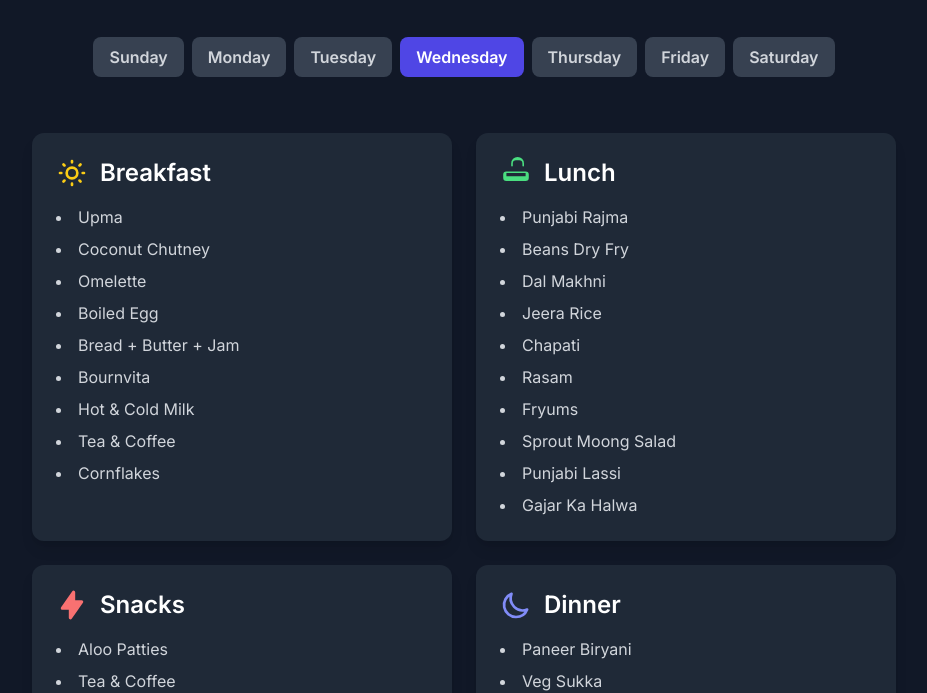
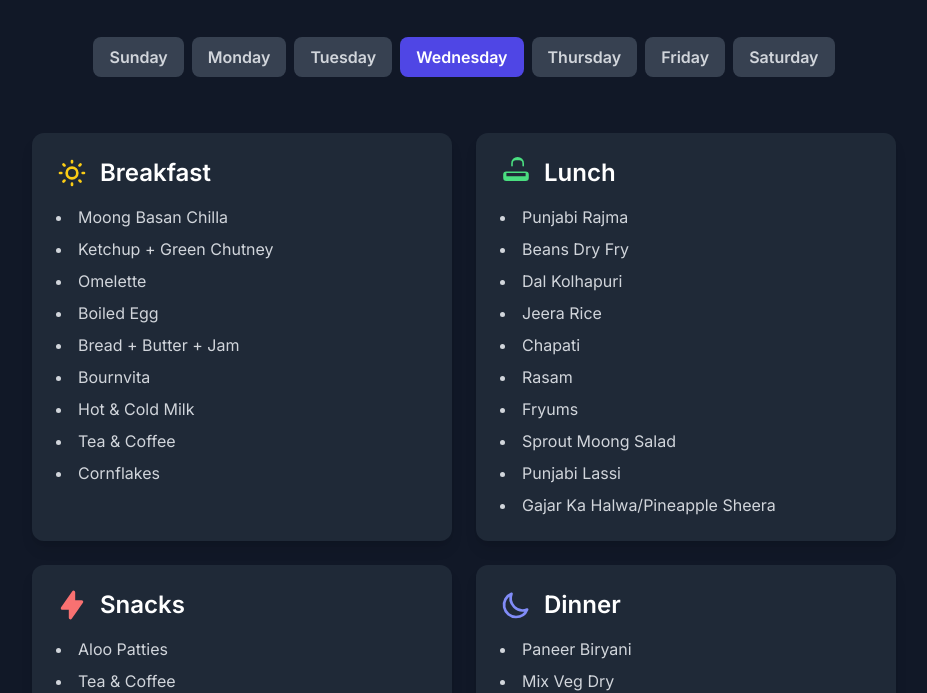
Before and after one commit to DhruvxKr/menu, a plain HTML site: page index.html in a window 1280 px wide. Shown: the part 115-808 px from the top of the page, without its empty margins (176-1103 px from the left). Drawn offline with nearby package versions, Linux system fonts and the light colour scheme.

Commit message:
Update weekly mess menu (Jan 2026)

```diff
--- a/index.html
+++ b/index.html
@@ -58,8 +58,8 @@
             const menu = {
     Monday: {
         Breakfast: [
-            "Misal Pav",
-            "Farsaan",
+            "Aloo Pyaz Paratha",
+            "Curd",
             "Omelette",
             "Boiled Egg",
             "Bread + Butter + Jam",
@@ -100,8 +100,8 @@
 
     Tuesday: {
         Breakfast: [
-            "Aloo Pyaz Paratha",
-            "Curd",
+            "Misal Pav",
+            "Farsaan",
             "Omelette",
             "Boiled Egg",
             "Bread + Butter + Jam",
@@ -123,24 +123,25 @@
             "Shahi Tukda"
         ],
         Snacks: [
-            "Corn Chaat",
+            "Chowmein",
             "Tea & Coffee"
         ],
         Dinner: [
             "Mushroom Kadhai",
-            "Baingan Bharta",
+            "Dal Kachori",
             "Dal Fry",
-            "Plain Rice",
+            "Jeera Rice",
             "Chapati",
             "Plain Curd",
-            "Cream of Broccoli Soup"
+            "Green Salad",
+            "Rasam"
         ]
     },
 
     Wednesday: {
         Breakfast: [
-            "Upma",
-            "Coconut Chutney",
+            "Moong Basan Chilla",
+            "Ketchup + Green Chutney",
             "Omelette",
             "Boiled Egg",
             "Bread + Butter + Jam",
@@ -152,14 +153,14 @@
         Lunch: [
             "Punjabi Rajma",
             "Beans Dry Fry",
-            "Dal Makhni",
+            "Dal Kolhapuri",
             "Jeera Rice",
             "Chapati",
             "Rasam",
             "Fryums",
             "Sprout Moong Salad",
             "Punjabi Lassi",
-            "Gajar Ka Halwa"
+            "Gajar Ka Halwa/Pineapple Sheera"
         ],
         Snacks: [
             "Aloo Patties",
@@ -167,11 +168,8 @@
         ],
         Dinner: [
             "Paneer Biryani",
-            "Veg Sukka",
-            "Dal Lasooni",
-            "Plain Rice",
+            "Mix Veg Dry",
             "Chapati",
-            "Sambhar",
             "Mix Salad",
             "Veg Raita",
             "Chicken Biryani",
@@ -198,23 +196,23 @@
             "Plain Rice",
             "Puri + Chapati",
             "Sambhar",
-            "Fried Papad",
+            "Roasted Papad",
             "Toss Salad",
             "Fresh Lime Water",
             "Sevai Kheer"
         ],
         Snacks: [
-            "Vada Pav",
+            "Sabudana Vada",
             "Tea & Coffee"
         ],
         Dinner: [
-            "Aloo Tamatar Gravy",
+            "Aloo Matar Gravy",
             "Gobhi Paratha",
             "Dal Tadka",
-            "Jeera Rice",
+            "Plain Rice",
             "Chapati",
             "Plain Curd",
-            "Hot n Sour Soup"
+            "Tomato Soup + Croutons"
         ]
     },
 
@@ -231,31 +229,31 @@
             "Cornflakes"
         ],
         Lunch: [
-            "Lauki Chana Gravy",
+            "Sev Tamatar Gravy",
             "Soya Masala",
             "Dal Kolhapuri",
             "Plain Rice",
             "Chapati",
             "Sambhar",
-            "Roasted Papad",
+            "Fried Papad",
             "Masala Chopped Salad",
             "Plain Curd",
             "Gulab Jamun"
         ],
         Snacks: [
-            "Aloo Tikki Chaat",
+            "Schezwan Roll",
             "Tea & Coffee"
         ],
         Dinner: [
             "Paneer Do Pyaza",
             "Tawa Veg Dry",
-            "Dal Fry",
+            "Dal Banjara",
             "Jeera Rice",
             "Chapati + Paratha",
             "Sambhar",
             "Green Salad",
             "Boondi Raita",
-            "Chicken Kebab Gravy / Egg Curry",
+            "Chicken Lababdar / Egg Curry",
             "Fruit"
         ]
     },
@@ -274,7 +272,7 @@
         ],
         Lunch: [
             "Dum Aloo Gravy",
-            "Masala Baingan Dry",
+            "Baingan Bharta",
             "Dal Lasooni",
             "Mutter Rice",
             "Chapati",
@@ -282,21 +280,22 @@
             "Fried Papad",
             "Chana Onion Tomato Salad",
             "Buttermilk",
-            "Pineapple Sheera"
+            "Rasmalai/Rasgulla"
         ],
         Snacks: [
-            "French Fries",
+            "Vada Pav",
             "Tea & Coffee"
         ],
         Dinner: [
-            "Veg Jaipur",
+            "Veg Jaipuri",
             "Gobhi Manchurian",
             "Dal Kolhapuri",
-            "Mutter Rice",
+            "Schezwan Fried Rice",
             "Chapati",
             "Plain Curd",
             "Mix Salad",
-            "Tomato Soup + Croutons"
+            "Hot n Sour Soup",
+            "Plain Rice"
         ]
     },
 
@@ -313,22 +312,23 @@
             "Cornflakes"
         ],
         Lunch: [
-            "Malai Kofta Gravy",
-            "Soya Kheema",
-            "Dal Kolhapuri",
-            "Veg Biryani",
+            "Tamatar Lehsun Chutney + Thecha",
+            "Pyaaz Paratha",
+            "Dal Fry",
+            "Kokum Rasam",
             "Chapati",
-            "Fryums",
+            "Plain Rice",
             "Green Salad",
-            "Vegetable Raita"
+            "Fried Papad",
+            "Dahi Vada"
         ],
         Snacks: [
-            "Dabeli",
+            "French Fries",
             "Tea & Coffee"
         ],
         Dinner: [
             "Chhole Kulche / Bhature",
-            "Dahi Kachori",
+            "Sev Puri",
             "Masala Khichadi",
             "Chapati",
             "Kokam Rasam",
```
